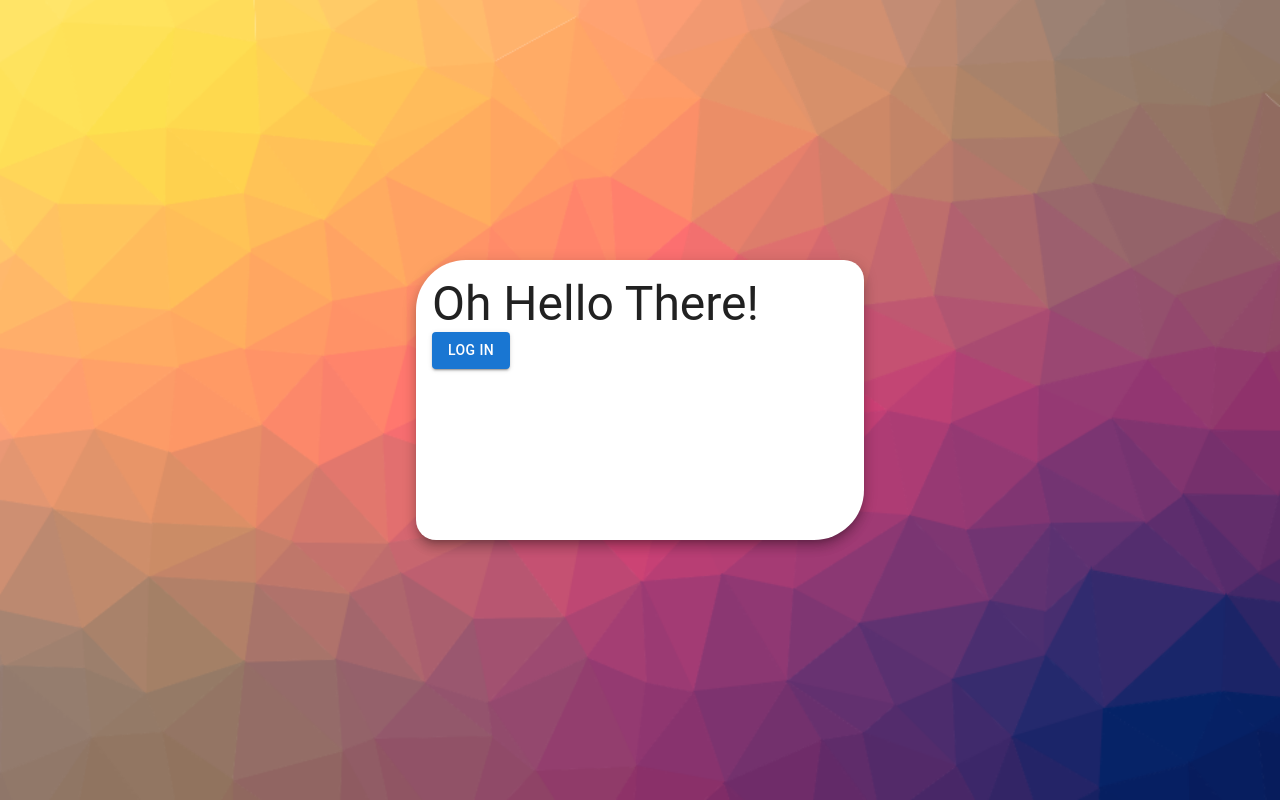
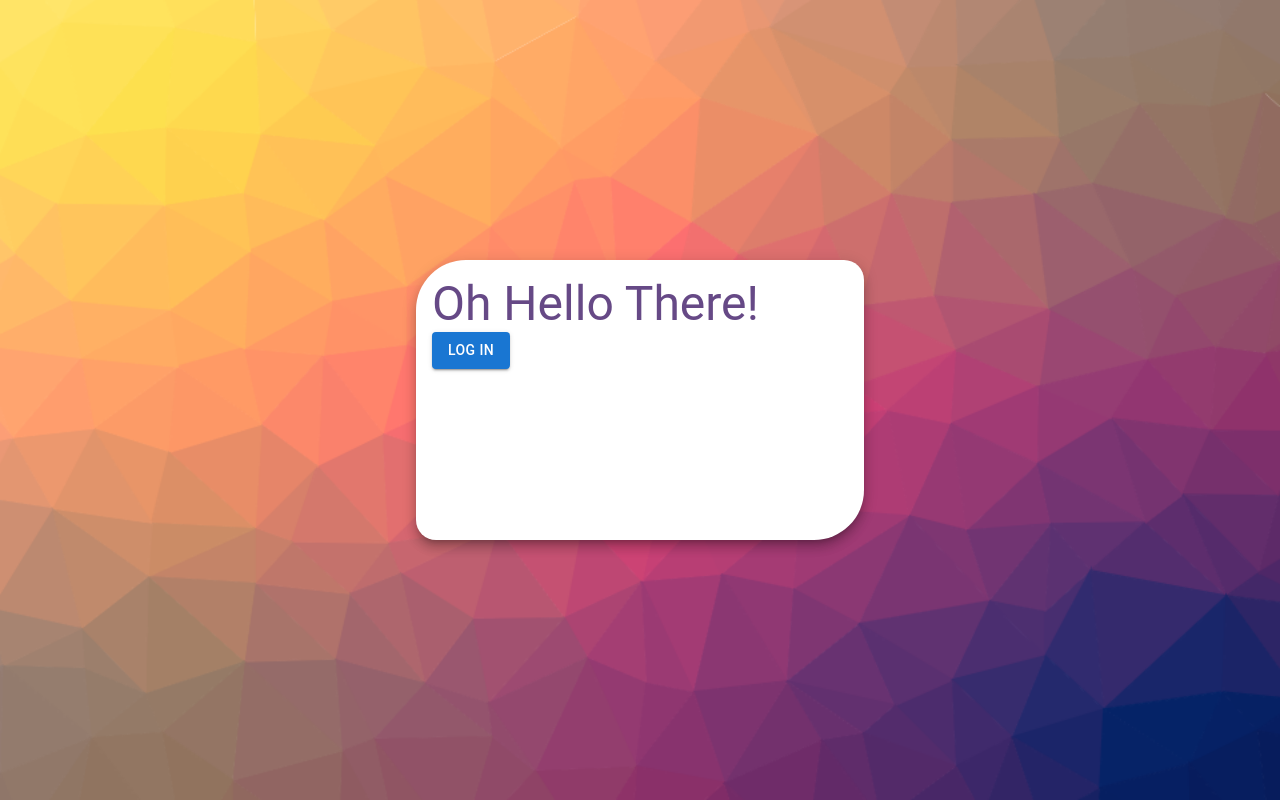
Before and after one commit to pupsik/UzBnB, a React (Create React App) app: page / in a window 1280 px wide. Built offline with nearby package versions, Linux system fonts and the light colour scheme.

Commit message:
small refactor

```diff
--- a/src/components/home/styles/EnterCardStyles.tsx
+++ b/src/components/home/EnterCard.styles.tsx
@@ -1,6 +1,5 @@
 import styled from 'styled-components';
-import { Card } from '@mui/material';
-
+import { Card, Typography } from '@mui/material';
 
 export const EnterCard = styled(Card)`
     position: absolute;
@@ -12,5 +11,8 @@ export const EnterCard = styled(Card)`
     &.css-fky5tw-MuiPaper-root-MuiCard-root {
         border-radius: 50px 20px;
     }
+`;
 
+export const EnterTitleTypography = styled(Typography)`
+    color: #664986;
 `;
--- a/src/components/home/EnterCard.tsx
+++ b/src/components/home/EnterCard.tsx
@@ -1,18 +1,18 @@
 import { CardContent } from '@mui/material';
-import * as Styled from './styles/EnterCardStyles';
-import Typography from '@mui/material/Typography';
+import * as Styled from './EnterCard.styles';
 import LoginButton from '../auth/LoginButton';
 
 const EnterCard = (): JSX.Element => {
     return (
         <Styled.EnterCard raised={true}>
             <CardContent>
-                <Typography variant='h3'>
+                <Styled.EnterTitleTypography variant="h3">
                     Oh Hello There!
-                </Typography>
-                <LoginButton/>
+                </Styled.EnterTitleTypography>
+                <LoginButton />
             </CardContent>
-        </Styled.EnterCard>);
+        </Styled.EnterCard>
+    );
 };
 
 export default EnterCard;
--- a/src/components/home/HomeContainer.tsx
+++ b/src/components/home/HomeContainer.tsx
@@ -1,11 +1,16 @@
-import * as Styled from './styles/HomeContainerStyles';
+import * as Styled from './HomeContainer.styles';
 
 interface HomeContainerProps {
     img: string;
+    children: React.ReactNode;
 }
 
-const HomeContainer = ({ img }: HomeContainerProps): JSX.Element => {
-    return <Styled.HomeContainer img={img} />;
+const HomeContainer = (props: HomeContainerProps): JSX.Element => {
+    return (
+        <Styled.HomeContainer img={props.img}>
+            {props.children}
+        </Styled.HomeContainer>
+    );
 };
 
 export default HomeContainer;
--- a/src/components/profile/UserProfile.tsx
+++ b/src/components/profile/UserProfile.tsx
@@ -11,7 +11,7 @@ const UserProfile = () => {
     return (
         <div>
             <div className="row align-items-center profile-header">
-                <LogoutButton/>
+                <LogoutButton />
                 <div className="col-md-2 mb-3">
                     <img
                         src={picture}
```
Also changed, not shown: src/components/home/Home.tsx (+4 -5 lines), src/components/home/HomeContainer.styles.tsx (renamed from src/components/home/styles/HomeContainerStyles.tsx), src/components/home/images/cool-background.png (renamed from src/components/home/styles/images/cool-background.png).
